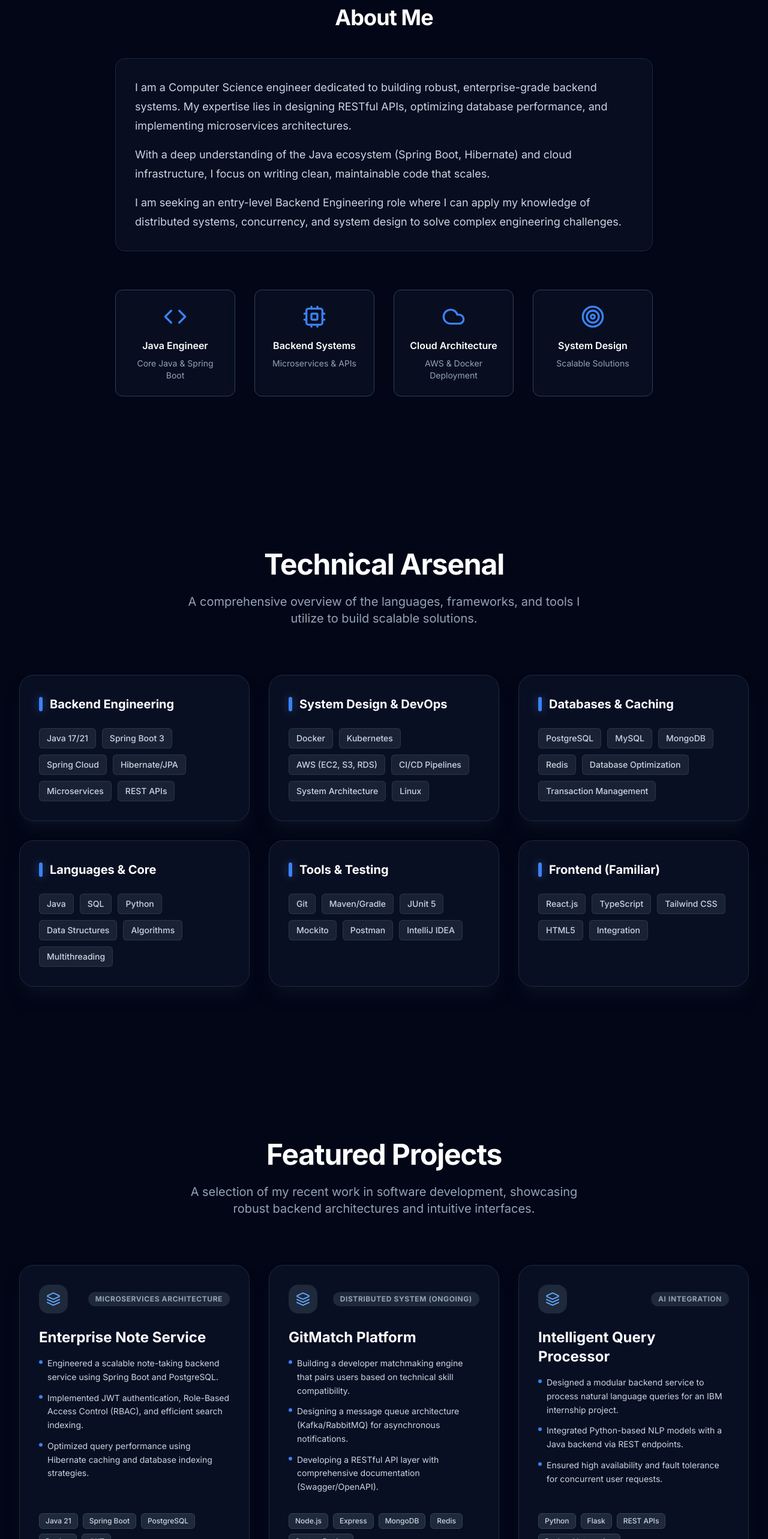
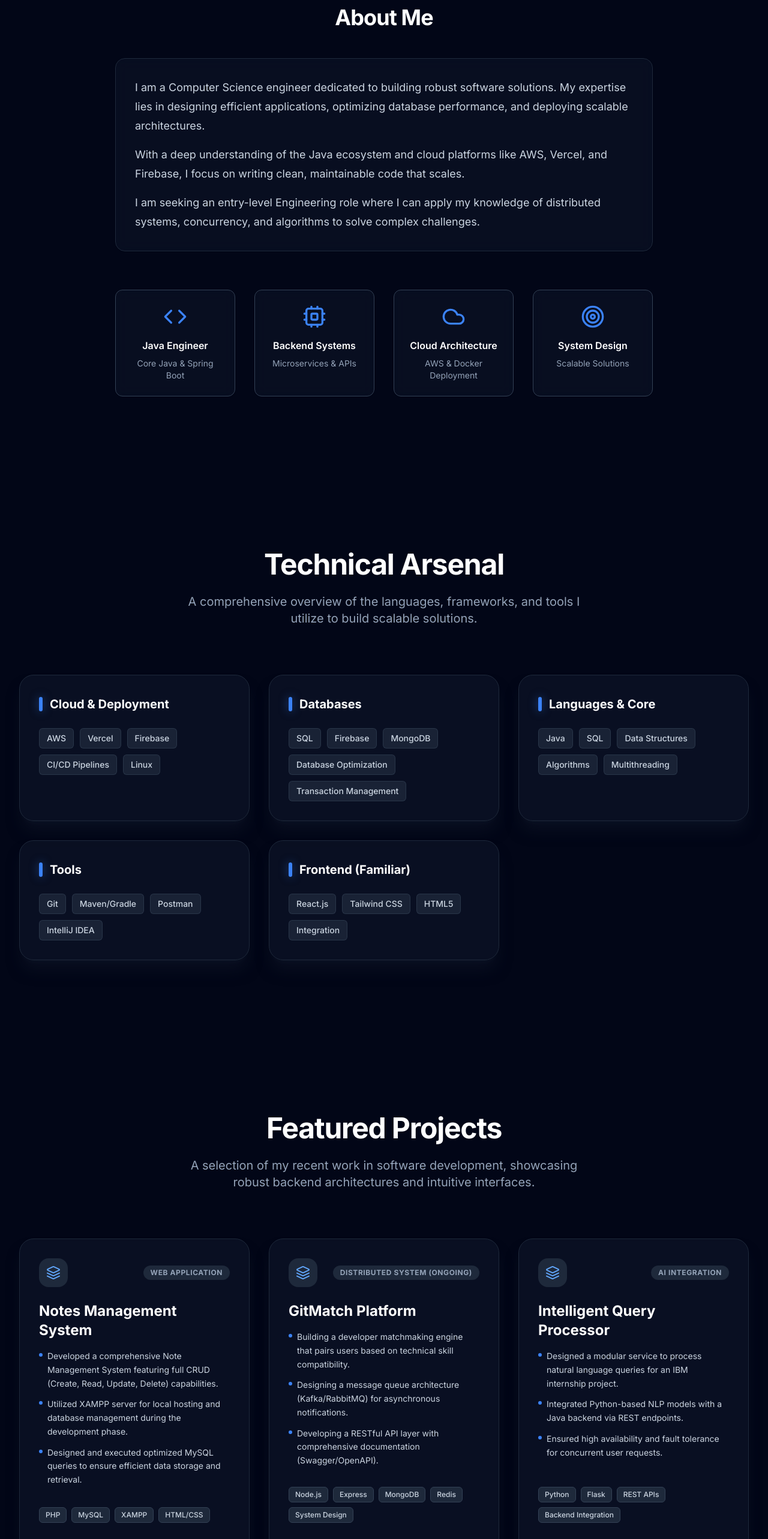
Before and after one commit to PurveshShinde/Portfolio, a React (Vite) app: page / in a window 1280 px wide. Shown: the part 940-3506 px from the top of the page at 60% size. Built offline with nearby package versions, Linux system fonts and the light colour scheme.

Commit message:
updated my skills and about section

```diff
--- a/src/constants.js
+++ b/src/constants.js
@@ -1,13 +1,13 @@
 export const PROFILE = {
   name: "Purvesh Shinde",
-  title: "Java Backend Engineer | Distributed Systems & Cloud Architecture",
-  tagline: "Architecting high-performance, scalable backend systems with Java and Spring Boot.",
+  title: "Java Engineer | Cloud & Distributed Systems",
+  tagline: "Building scalable solutions with Java, Cloud Infrastructure, and Efficient Algorithms.",
   about: [
-    "I am a Computer Science engineer dedicated to building robust, enterprise-grade backend systems. My expertise lies in designing RESTful APIs, optimizing database performance, and implementing microservices architectures.",
-    "With a deep understanding of the Java ecosystem (Spring Boot, Hibernate) and cloud infrastructure, I focus on writing clean, maintainable code that scales.",
-    "I am seeking an entry-level Backend Engineering role where I can apply my knowledge of distributed systems, concurrency, and system design to solve complex engineering challenges."
+    "I am a Computer Science engineer dedicated to building robust software solutions. My expertise lies in designing efficient applications, optimizing database performance, and deploying scalable architectures.",
+    "With a deep understanding of the Java ecosystem and cloud platforms like AWS, Vercel, and Firebase, I focus on writing clean, maintainable code that scales.",
+    "I am seeking an entry-level Engineering role where I can apply my knowledge of distributed systems, concurrency, and algorithms to solve complex challenges."
   ],
-  interests: ["Java", "Spring Boot", "Microservices", "System Design", "Cloud Computing"]
+  interests: ["Java", "Cloud Computing", "System Design", "Algorithms", "Distributed Systems"]
 };
 
 export const CONTACT = {
@@ -20,41 +20,37 @@ export const CONTACT = {
 
 export const SKILLS = [
   {
-    category: "Backend Engineering",
-    items: ["Java 17/21", "Spring Boot 3", "Spring Cloud", "Hibernate/JPA", "Microservices", "REST APIs"]
+    category: "Cloud & Deployment",
+    items: ["AWS", "Vercel", "Firebase", "CI/CD Pipelines", "Linux"]
   },
   {
-    category: "System Design & DevOps",
-    items: ["Docker", "Kubernetes", "AWS (EC2, S3, RDS)", "CI/CD Pipelines", "System Architecture", "Linux"]
-  },
-  {
-    category: "Databases & Caching",
-    items: ["PostgreSQL", "MySQL", "MongoDB", "Redis", "Database Optimization", "Transaction Management"]
+    category: "Databases",
+    items: ["SQL", "Firebase", "MongoDB", "Database Optimization", "Transaction Management"]
   },
   {
     category: "Languages & Core",
-    items: ["Java", "SQL", "Python", "Data Structures", "Algorithms", "Multithreading"]
+    items: ["Java", "SQL", "Data Structures", "Algorithms", "Multithreading"]
   },
   {
-    category: "Tools & Testing",
-    items: ["Git", "Maven/Gradle", "JUnit 5", "Mockito", "Postman", "IntelliJ IDEA"]
+    category: "Tools",
+    items: ["Git", "Maven/Gradle", "Postman", "IntelliJ IDEA"]
   },
   {
     category: "Frontend (Familiar)",
-    items: ["React.js", "TypeScript", "Tailwind CSS", "HTML5", "Integration"]
+    items: ["React.js", "Tailwind CSS", "HTML5", "Integration"]
   }
 ];
 
 export const PROJECTS = [
   {
-    title: "Enterprise Note Service",
-    category: "Microservices Architecture",
+    title: "Notes Management System",
+    category: "Web Application",
     description: [
-      "Engineered a scalable note-taking backend service using Spring Boot and PostgreSQL.",
-      "Implemented JWT authentication, Role-Based Access Control (RBAC), and efficient search indexing.",
-      "Optimized query performance using Hibernate caching and database indexing strategies."
+      "Developed a comprehensive Note Management System featuring full CRUD (Create, Read, Update, Delete) capabilities.",
+      "Utilized XAMPP server for local hosting and database management during the development phase.",
+      "Designed and executed optimized MySQL queries to ensure efficient data storage and retrieval."
     ],
-    techStack: ["Java 21", "Spring Boot", "PostgreSQL", "Docker", "JWT"]
+    techStack: ["PHP", "MySQL", "XAMPP", "HTML/CSS"]
   },
   {
     title: "GitMatch Platform",
@@ -70,7 +66,7 @@ export const PROJECTS = [
     title: "Intelligent Query Processor",
     category: "AI Integration",
     description: [
-      "Designed a modular backend service to process natural language queries for an IBM internship project.",
+      "Designed a modular service to process natural language queries for an IBM internship project.",
       "Integrated Python-based NLP models with a Java backend via REST endpoints.",
       "Ensured high availability and fault tolerance for concurrent user requests."
     ],
@@ -85,7 +81,7 @@ export const EXPERIENCE = [
     period: "July – Aug 2024",
     type: "Work",
     description: [
-      "Architected the backend integration for an AI-driven solution, leading a team of 4.",
+      "Architected the integration for an AI-driven solution, leading a team of 4.",
       "Designed API contracts and data flow diagrams to ensure seamless communication between services.",
       "Optimized server response times by 30% through efficient data processing pipelines."
     ]
@@ -104,8 +100,8 @@ export const EXPERIENCE = [
     organization: "Team Vanguards",
     type: "Hackathon",
     description: [
-      "Developed the backend logic for a rapid-prototype solution under tight deadlines.",
-      "Focused on API stability and deployment automation."
+      "Developed the core logic for a rapid-prototype solution under tight deadlines.",
+      "Focused on system stability and deployment automation."
     ]
   }
 ];
@@ -120,6 +116,11 @@ export const EDUCATION = [
     institution: "LBS College, Satara",
     degree: "Higher Secondary Certificate (HSC)",
     year: "2022"
+  },
+  {
+    institution: "New English School, Satara",
+    degree: "Secondary School Certificate (SSC)",
+    year: "2020"
   }
 ];
 
```
